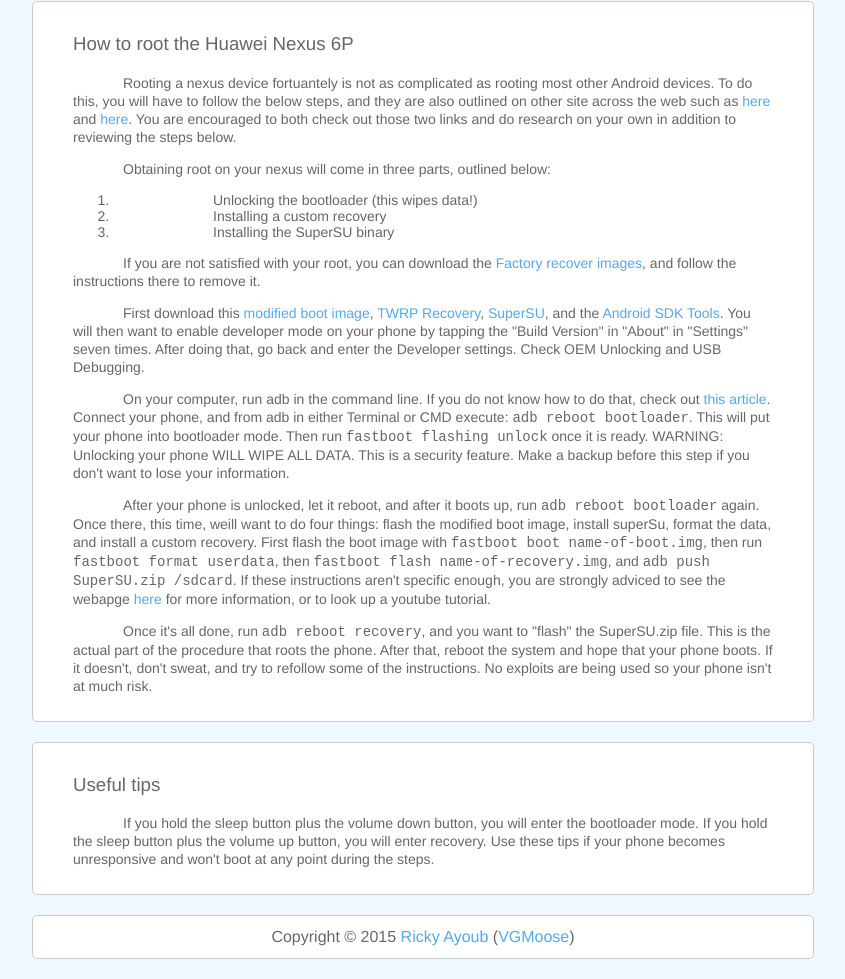
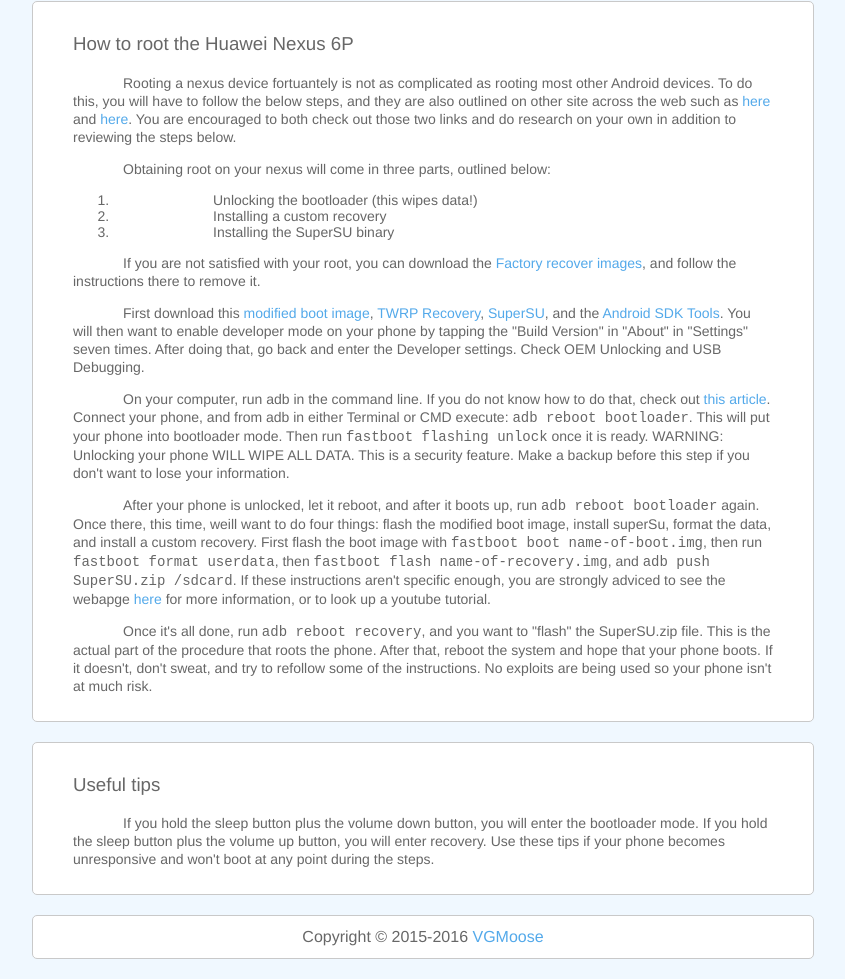
Before and after one commit to vgmoose/helproot.me, a plain HTML site: page angler/index.html in a window 1280 px wide. Shown: the part 518-1497 px from the top of the page, without its empty margins (217-1062 px from the left). Drawn offline with Linux system fonts and the light colour scheme.

Commit message:
update footer

```diff
--- a/angler/index.html
+++ b/angler/index.html
@@ -98,7 +98,7 @@
 -->
 <!-- helproot.me template code BEGIN -->
 	<div class="content container footer">
-	Copyright &copy; 2015 <a href="http://rickyayoub.com">Ricky Ayoub</a> (<a href="http://vgmoose.com">VGMoose</a>)
+	Copyright &copy; 2015-2016 <a href="http://vgmoose.com">VGMoose</a>
 	</div>
 </body>
 <!-- helproot.me template code END -->
```
Also changed, not shown: index.html (+1 -1 lines), klte/index.html (+1 -1 lines), kltevzw/index.html (+1 -1 lines), scorpion_mini/index.html (+1 -1 lines), unknown/index.html (+1 -1 lines), 404.html (line endings or trailing spaces), angler/phone.png, klte/phone.png, kltevzw/phone.png, scorpion_mini/phone.jpg, script.js (line endings or trailing spaces), style.css (line endings or trailing spaces).
